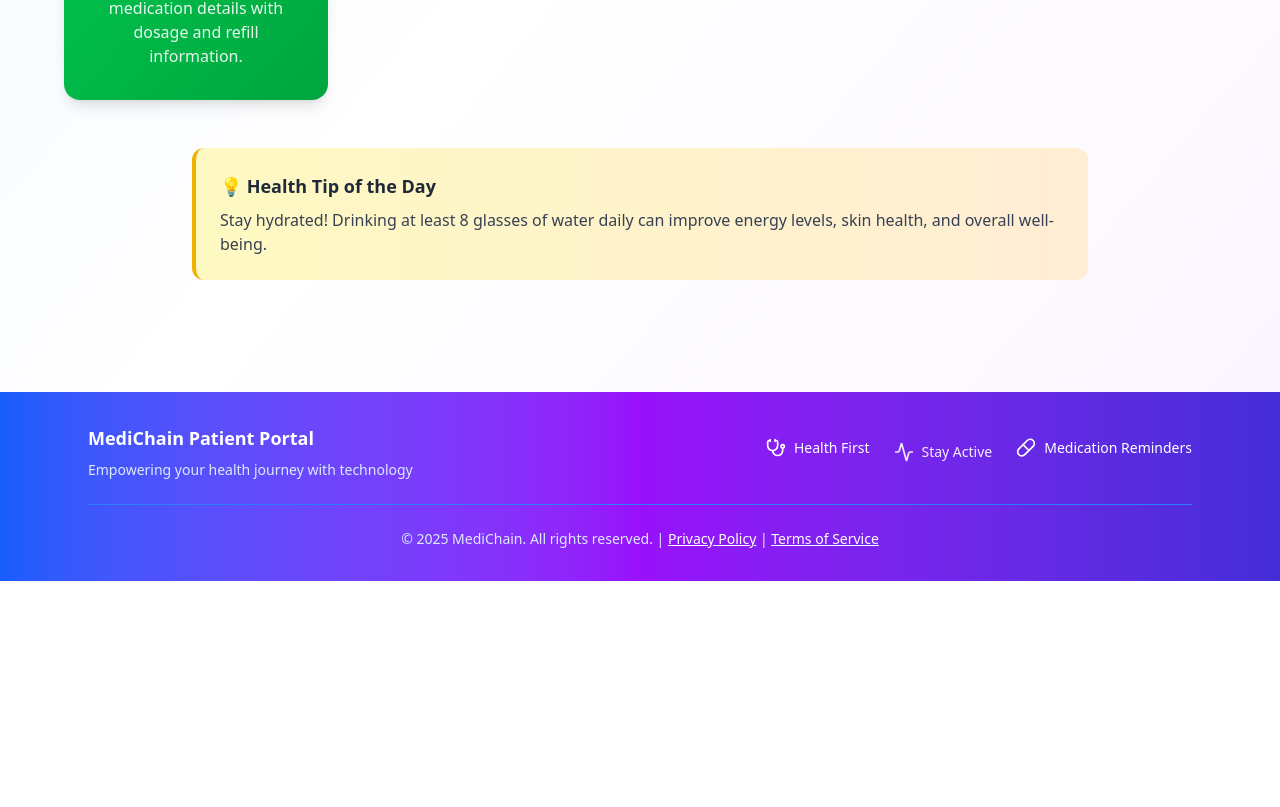
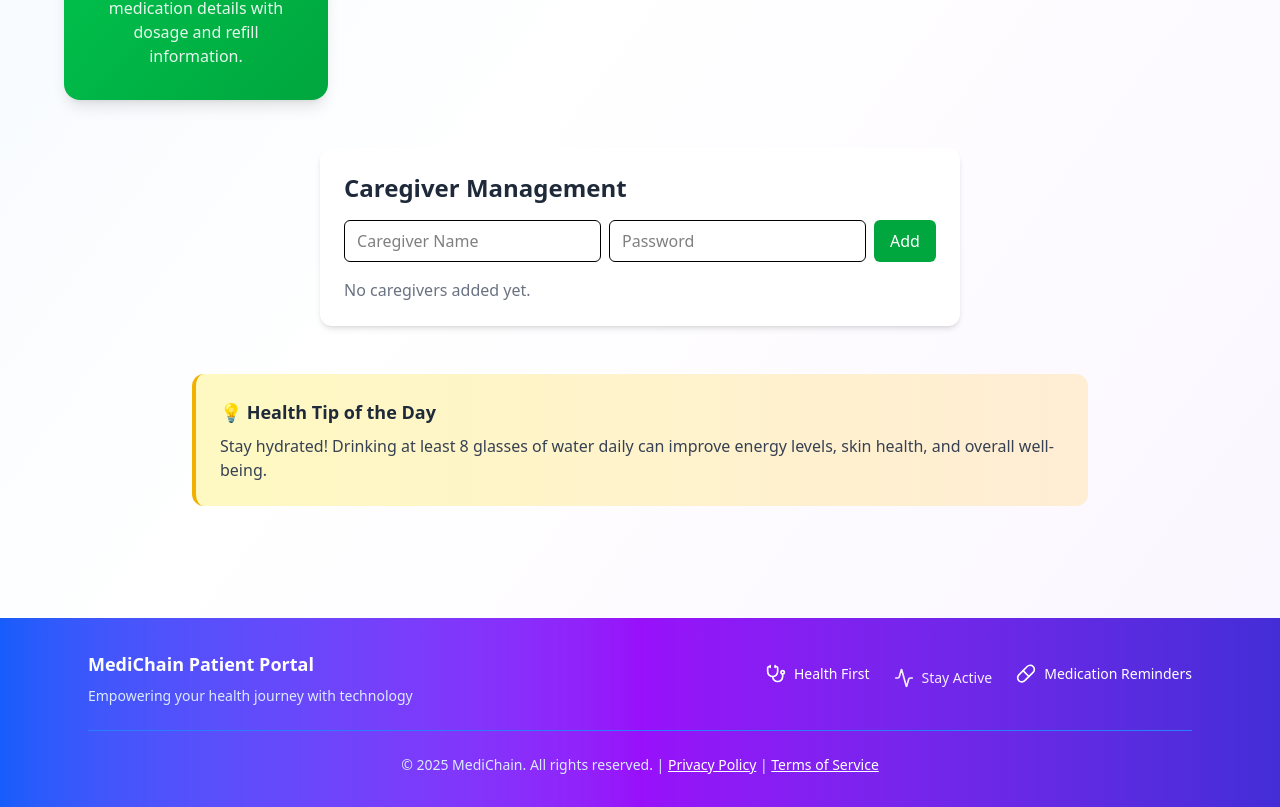
Before and after one commit to BrilliantKimari/Medi_chain-Frontend, a React (Vite) app in the folder medichain-frontend/: page /patient-dashboard in a window 1280 px wide. Shown: the part 892-1699 px from the top of the page. Before the commit the page ends 1473 px from the top, so only its background shows below. Built offline with nearby package versions, Linux system fonts and the light colour scheme.

Commit message:
Added cargiver input

```diff
--- a/medichain-frontend/src/pages/PatientDashboard.jsx
+++ b/medichain-frontend/src/pages/PatientDashboard.jsx
@@ -1,6 +1,6 @@
 import { useState, useEffect } from "react";
 import { Link } from "react-router-dom";
-import { Stethoscope, FileText, Pill, Heart, Activity, CalendarDays, AlertTriangle } from "lucide-react";
+import { Stethoscope, FileText, Pill, Heart, Activity, CalendarDays, AlertTriangle, UserPlus, UserX } from "lucide-react";
 
 
 const healthTips = [
@@ -132,6 +132,9 @@ export default function PatientDashboard() {
   const [showTermsModal, setShowTermsModal] = useState(false);
   const [notification, setNotification] = useState(null);
 
+  const [caregivers, setCaregivers] = useState([]);
+  const [newCaregiver, setNewCaregiver] = useState({ name: "", password: "" });
+
   useEffect(() => {
     const interval = setInterval(() => {
       setCurrentTip((prevTip) => {
@@ -152,6 +155,21 @@ export default function PatientDashboard() {
       return () => clearTimeout(timer);
     }
   }, [notification]);
+
+  const handleAddCaregiver = () => {
+    if (!newCaregiver.name || !newCaregiver.password) {
+      setNotification({ type: "warning", message: "Enter both name and password for caregiver." });
+      return;
+    }
+    setCaregivers([...caregivers, { ...newCaregiver }]);
+    setNotification({ type: "success", message: `Caregiver ${newCaregiver.name} added!` });
+    setNewCaregiver({ name: "", password: "" });
+  };
+
+  const handleDeleteCaregiver = (name) => {
+    setCaregivers(caregivers.filter((c) => c.name !== name));
+    setNotification({ type: "success", message: `Caregiver ${name} deleted!` });
+  };
 
   return (
   <div className="min-h-screen bg-gradient-to-br from-blue-50 via-white to-purple-50 flex flex-col">
@@ -246,8 +264,6 @@ export default function PatientDashboard() {
         </p>
       </div>
 
-
-
       {/* Main Actions */}
       <div className="grid gap-8 md:grid-cols-4 w-full max-w-6xl mx-auto mb-12">
         {/* Emergency Info */}
@@ -268,8 +284,7 @@ export default function PatientDashboard() {
         >
          <CalendarDays size={56} className="mb-4 group-hover:animate-pulse" />
          <h3 className="text-2xl font-bold mb-3">Appointments</h3>
-            <p className="text-center opacity-90">Schedule and track upcoming medical visits. Stay on top of your  healthcare timeline.</p>
-
+          <p className="text-center opacity-90">Schedule and track upcoming medical visits. Stay on top of your healthcare timeline.</p>
         </Link>
         {/* Medical Records */}
         <Link
@@ -299,7 +314,6 @@ export default function PatientDashboard() {
           </p>
         </Link>
 
-
         {/* Prescriptions */}
         <Link
           to="/prescriptions"
@@ -313,6 +327,54 @@ export default function PatientDashboard() {
             Current and historical medication details with dosage and refill information.
           </p>
         </Link>
+      </div>
+
+      {/* Caregiver Management Section */}
+      <div className="mb-12 max-w-2xl mx-auto bg-white p-6 rounded-xl shadow-md">
+        <h2 className="text-2xl font-bold mb-4 text-gray-800">Caregiver Management</h2>
+
+        {/* Add Caregiver Form */}
+        <div className="flex gap-2 mb-4">
+          <input
+            type="text"
+            placeholder="Caregiver Name"
+            value={newCaregiver.name}
+            onChange={(e) => setNewCaregiver({ ...newCaregiver, name: e.target.value })}
+            className="flex-1 px-3 py-2 border rounded-md"
+          />
+          <input
+            type="password"
+            placeholder="Password"
+            value={newCaregiver.password}
+            onChange={(e) => setNewCaregiver({ ...newCaregiver, password: e.target.value })}
+            className="flex-1 px-3 py-2 border rounded-md"
+          />
+          <button
+            onClick={handleAddCaregiver}
+            className="bg-green-600 text-white px-4 rounded-md hover:bg-green-700"
+          >
+            Add
+          </button>
+        </div>
+
+        {/* Caregiver List */}
+        <ul className="space-y-2">
+          {caregivers.length === 0 && <li className="text-gray-500">No caregivers added yet.</li>}
+          {caregivers.map((c) => (
+            <li
+              key={c.name}
+              className="flex justify-between items-center bg-gray-100 px-4 py-2 rounded-md"
+            >
+              <span>{c.name}</span>
+              <button
+                onClick={() => handleDeleteCaregiver(c.name)}
+                className="text-red-500 hover:text-red-700"
+              >
+                Delete
+              </button>
+            </li>
+          ))}
+        </ul>
       </div>
 
       {/* Health Tip */}
@@ -370,9 +432,7 @@ export default function PatientDashboard() {
       </div>
     </footer>
 
-
-
-      {/* Privacy Policy Modal */}
+    {/* Privacy & Terms Modals */}
     {showPrivacyModal && (
       <div className="fixed inset-0 bg-black bg-opacity-50 flex items-center justify-center z-50">
         <div className="bg-white p-8 rounded-xl shadow-2xl max-w-4xl w-full mx-4 max-h-[90vh] overflow-y-auto">
@@ -400,7 +460,6 @@ export default function PatientDashboard() {
       </div>
     )}
 
-      {/* Terms of Service Modal */}
     {showTermsModal && (
       <div className="fixed inset-0 bg-black bg-opacity-50 flex items-center justify-center z-50">
         <div className="bg-white p-8 rounded-xl shadow-2xl max-w-4xl w-full mx-4 max-h-[90vh] overflow-y-auto">
```
Lines whose indentation alone changed are shown as unchanged.
